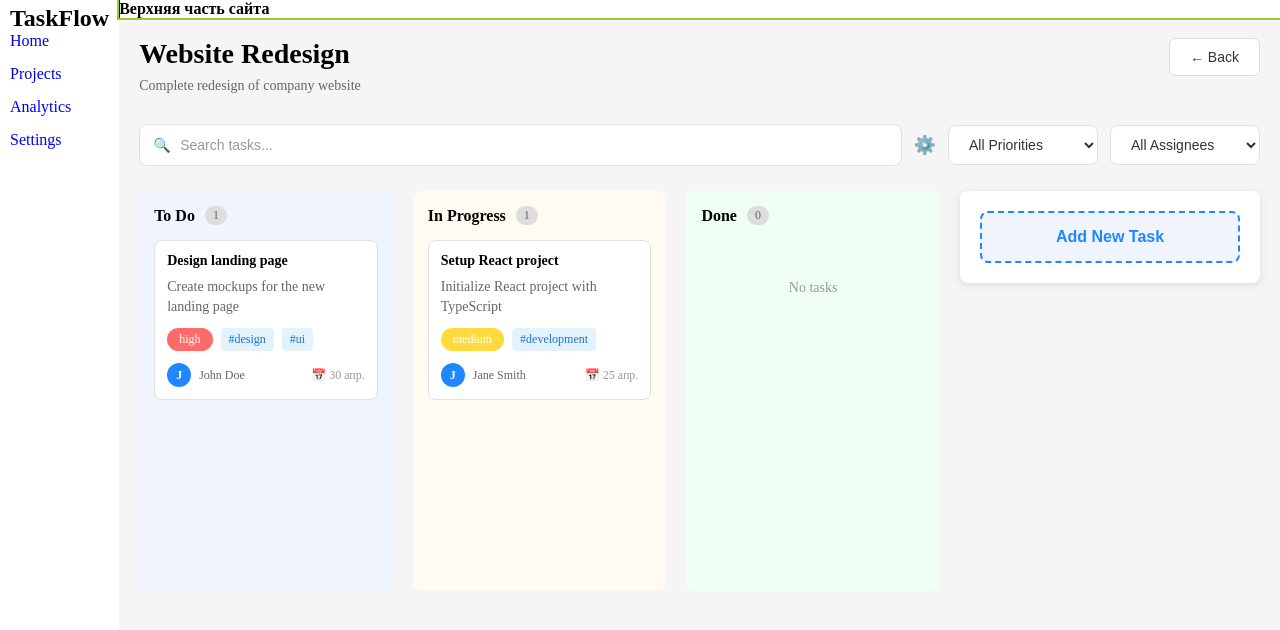
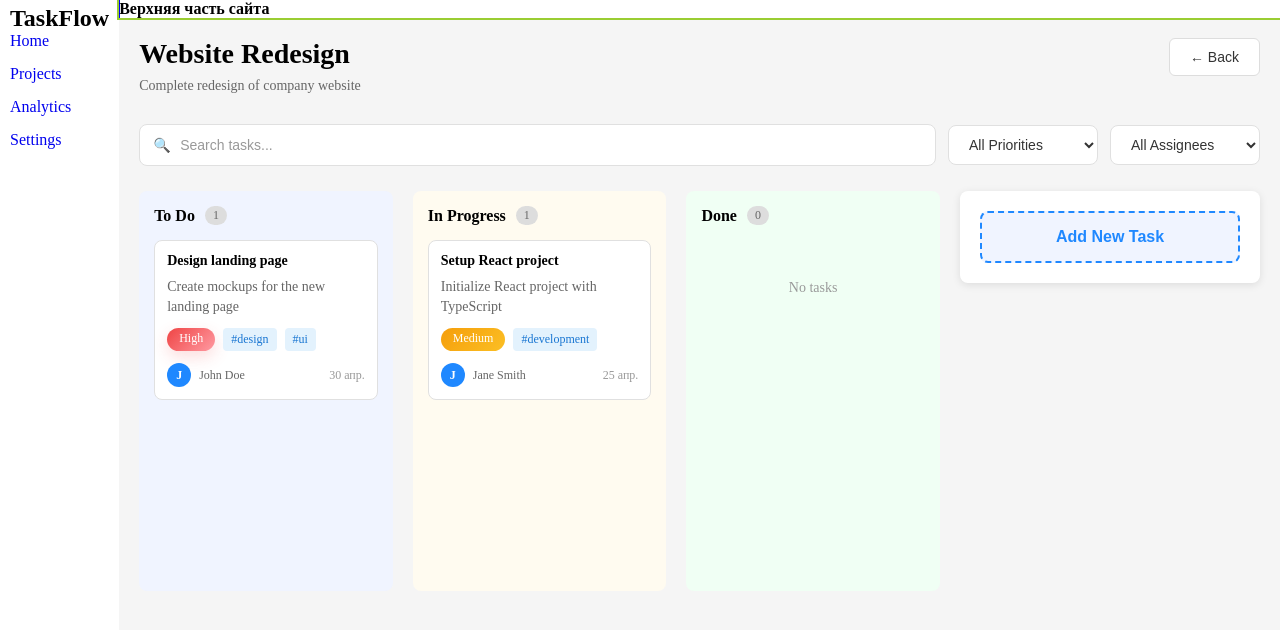
Before and after one commit to arsen-kazaryan/TaskFlow-v2, a React (Vite) app: page /projects in a window 1280 px wide. Both pictures are taken after a click on the element 321 px from the left and 268 px from the top of the page. Shown: the top 630 px of the page. Built offline with nearby package versions, Linux system fonts and the light colour scheme.

Commit message:
add.Syu.jsx

```diff
--- a/package.json
+++ b/package.json
@@ -13,7 +13,7 @@
     "react": "^19.2.0",
     "react-dom": "^19.2.0",
     "react-router-dom": "^7.14.2",
-    "zustand": "^5.0.12"
+    "zustand": "^5.0.13"
   },
   "devDependencies": {
     "@eslint/js": "^9.39.1",
--- a/src/App.jsx
+++ b/src/App.jsx
@@ -1,4 +1,3 @@
-
 import { Route, Routes } from 'react-router-dom'
 import './App.css'
 import Projects from './pages/Projects/Projects'
--- a/src/pages/Projects/Projects.jsx
+++ b/src/pages/Projects/Projects.jsx
@@ -69,9 +69,13 @@ const Projects = () => {
     setShowAddForm(false)
   }
 
-  const getPriorityColor = (priority) => {
-    const colors = { high: '#FF6B6B', medium: '#FFD93D', low: '#6BCB77' }
-    return colors[priority] || '#999'
+  const getPriorityBadge = (priority) => {
+    const badges = {
+      high: { label: ' High', className: 'priority-high' },
+      medium: { label: 'Medium', className: 'priority-medium' },
+      low: { label: 'Low', className: 'priority-low' }
+    }
+    return badges[priority] || { label: priority, className: '' }
   }
 
   if (selectedProject) {
@@ -81,13 +85,15 @@ const Projects = () => {
       done: selectedProject.taskList.filter(t => t.status === 'done')
     }
 
-    const TaskCard = ({ task }) => (
+    const TaskCard = ({ task }) => {
+      const { label, className: priorityClass } = getPriorityBadge(task.priority)
+      return (
         <div className="task-card">
           <div className="task-title">{task.title}</div>
           <div className="task-description">{task.desc}</div>
           <div className="task-tags">
-          <span className="priority-badge" style={{ backgroundColor: getPriorityColor(task.priority) }}>
-            {task.priority}
+            <span className={`priority-badge ${priorityClass}`}>
+              {label}
             </span>
             {task.tags.map((tag, idx) => (
               <span key={idx} className="tag">#{tag}</span>
@@ -100,10 +106,11 @@ const Projects = () => {
               </div>
               <span className="assignee-name">{task.assignee.name}</span>
             </div>
-          <span className="due-date">📅 {task.dueDate}</span>
+            <span className="due-date"> {task.dueDate}</span>
           </div>
         </div>
       )
+    }
 
     const Column = ({ status, tasks, statusLabel }) => (
       <div className="board-column">
@@ -140,7 +147,7 @@ const Projects = () => {
               onChange={(e) => setSearchTerm(e.target.value)}
             />
           </div>
-          <span className="filter-icon">⚙️</span>
+
           <select value={priority} onChange={(e) => setPriority(e.target.value)}>
             <option>All Priorities</option>
             <option>High</option>
@@ -225,7 +232,7 @@ const Projects = () => {
     <div className="projects-container">
       <div className="projects-header">
         <h1>Projects</h1>
-        <h3>🚀 Manage your team projects</h3>
+        <h3>Manage your team projects</h3>
       </div>
 
       <div className="projects-grid">
@@ -257,11 +264,11 @@ const Projects = () => {
                 <span className="info-text">{p.tasks.completed}/{p.tasks.total} tasks</span>
               </div>
               <div className="project-info">
-                <span className="info-icon">👥</span>
+                <span className="info-icon"></span>
                 <span className="info-text">{p.members}</span>
               </div>
               <div className="project-info">
-                <span className="info-icon">📅</span>
+                <span className="info-icon"></span>
                 <span className="info-text">Created {p.created}</span>
               </div>
             </div>
--- a/src/pages/Projects/Style.css
+++ b/src/pages/Projects/Style.css
@@ -388,6 +388,20 @@
   font-size: 12px;
   font-weight: 500;
   color: white;
+  line-height: 1;
+}
+
+.priority-high {
+  background: linear-gradient(135deg, #ef4444 0%, #ff9aa2 100%);
+  box-shadow: 0 6px 16px rgba(239, 68, 68, 0.18);
+}
+
+.priority-medium {
+  background: linear-gradient(135deg, #f59e0b 0%, #fbbf24 100%);
+}
+
+.priority-low {
+  background: linear-gradient(135deg, #16a34a 0%, #6ee7b7 100%);
 }
 
 .tag {
```
Also changed, not shown: src/store/store.jsx (added, +18 -0 lines), 1 other file (tests, documents, lock files or other folders). Lines whose indentation alone changed are shown as unchanged.
